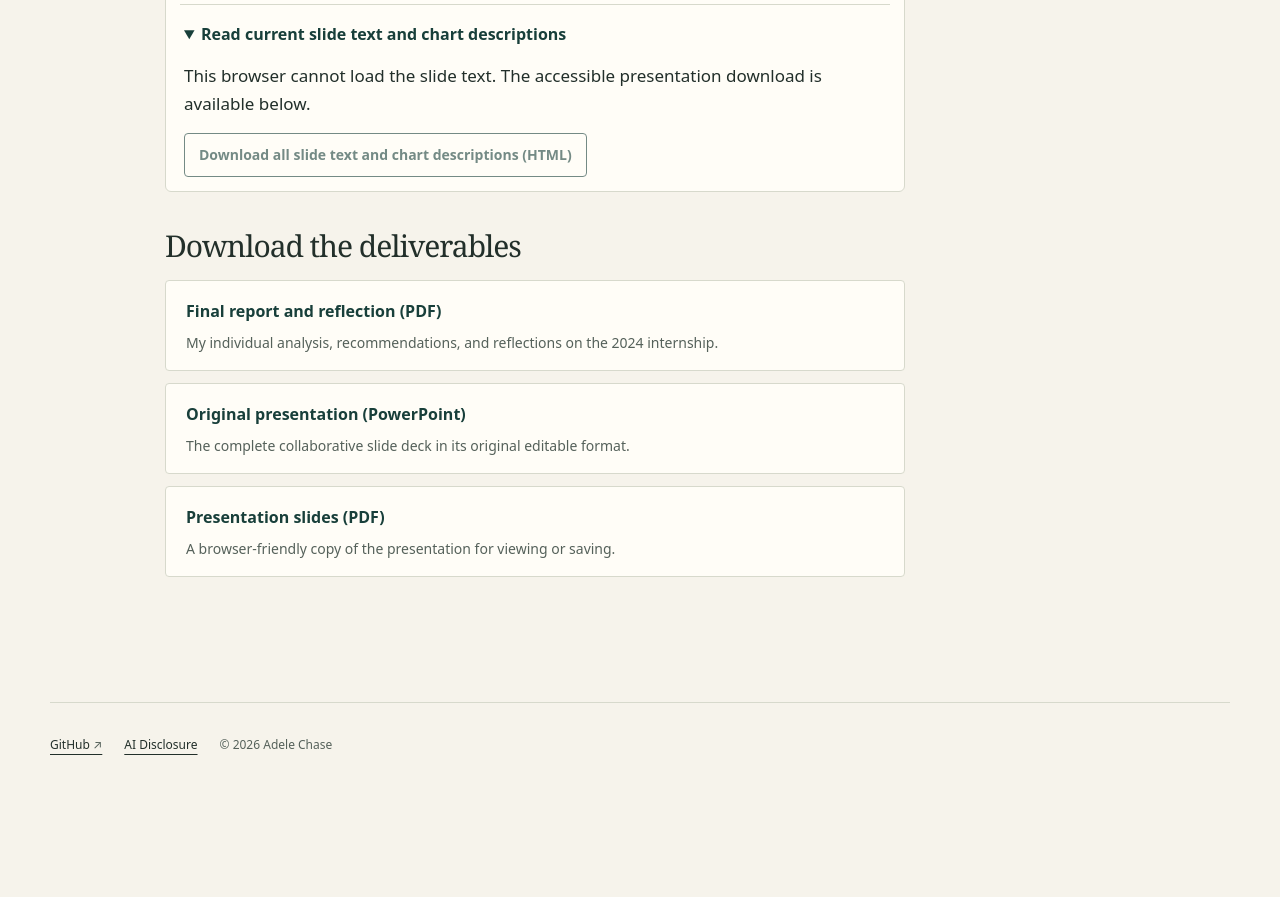
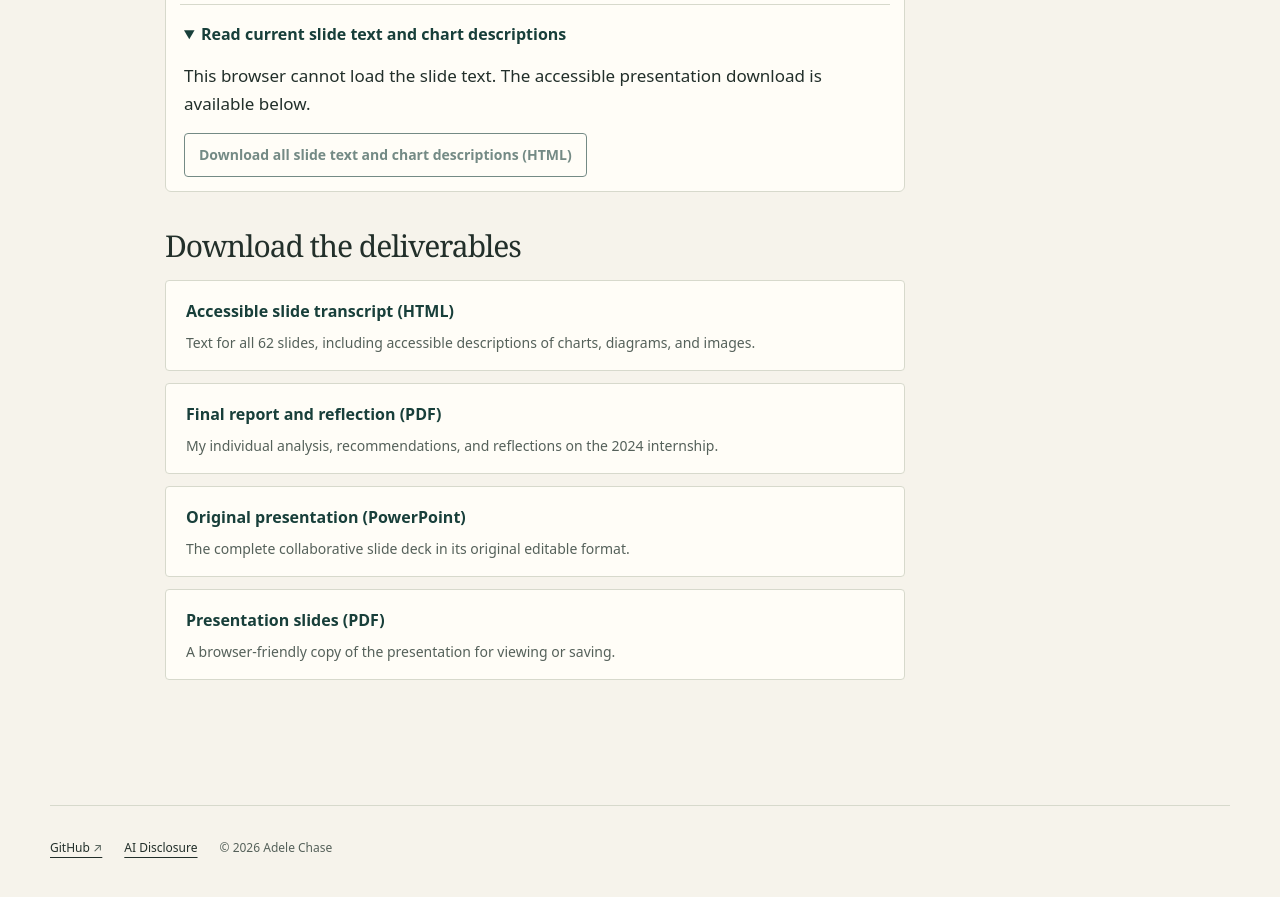
Before and after one commit to adelechase/adelechase.github.io, a Jekyll site: the page built from _projects/ncds-data-internship.md, in a window 1280 px wide and 900 px high, scrolled down 2916 px. Shown: the top 897 px of the window. Built offline with Jekyll 4.4.1, drawn with Linux system fonts in a browser that asks for light colours; before the commit the page ends 3713 px from its top, so only the background shows below that.

Commit message:
Link full accessible NCDS HTML transcript alongside presentation downloads

```diff
--- a/_projects/ncds-data-internship.md
+++ b/_projects/ncds-data-internship.md
@@ -53,6 +53,7 @@ The presentation opens with an overview of the University of Michigan Library su
 
 ## Download the deliverables
 
+<a class="ncds-download" href="{{ '/assets/files/ncds-data-internship/FinalPresentation_Project3_transcript.html' | relative_url }}" download><strong>Accessible slide transcript (HTML)</strong><span>Text for all 62 slides, including accessible descriptions of charts, diagrams, and images.</span></a>
 <a class="ncds-download" href="{{ '/assets/files/ncds-data-internship/Chase_Final_Report.pdf' | relative_url }}" download><strong>Final report and reflection (PDF)</strong><span>My individual analysis, recommendations, and reflections on the 2024 internship.</span></a>
 <a class="ncds-download" href="{{ '/assets/files/ncds-data-internship/FinalPresentation_Project3.pptx' | relative_url }}" download><strong>Original presentation (PowerPoint)</strong><span>The complete collaborative slide deck in its original editable format.</span></a>
 <a class="ncds-download" href="{{ '/assets/files/ncds-data-internship/FinalPresentation_Project3.pdf' | relative_url }}" download><strong>Presentation slides (PDF)</strong><span>A browser-friendly copy of the presentation for viewing or saving.</span></a>
```
